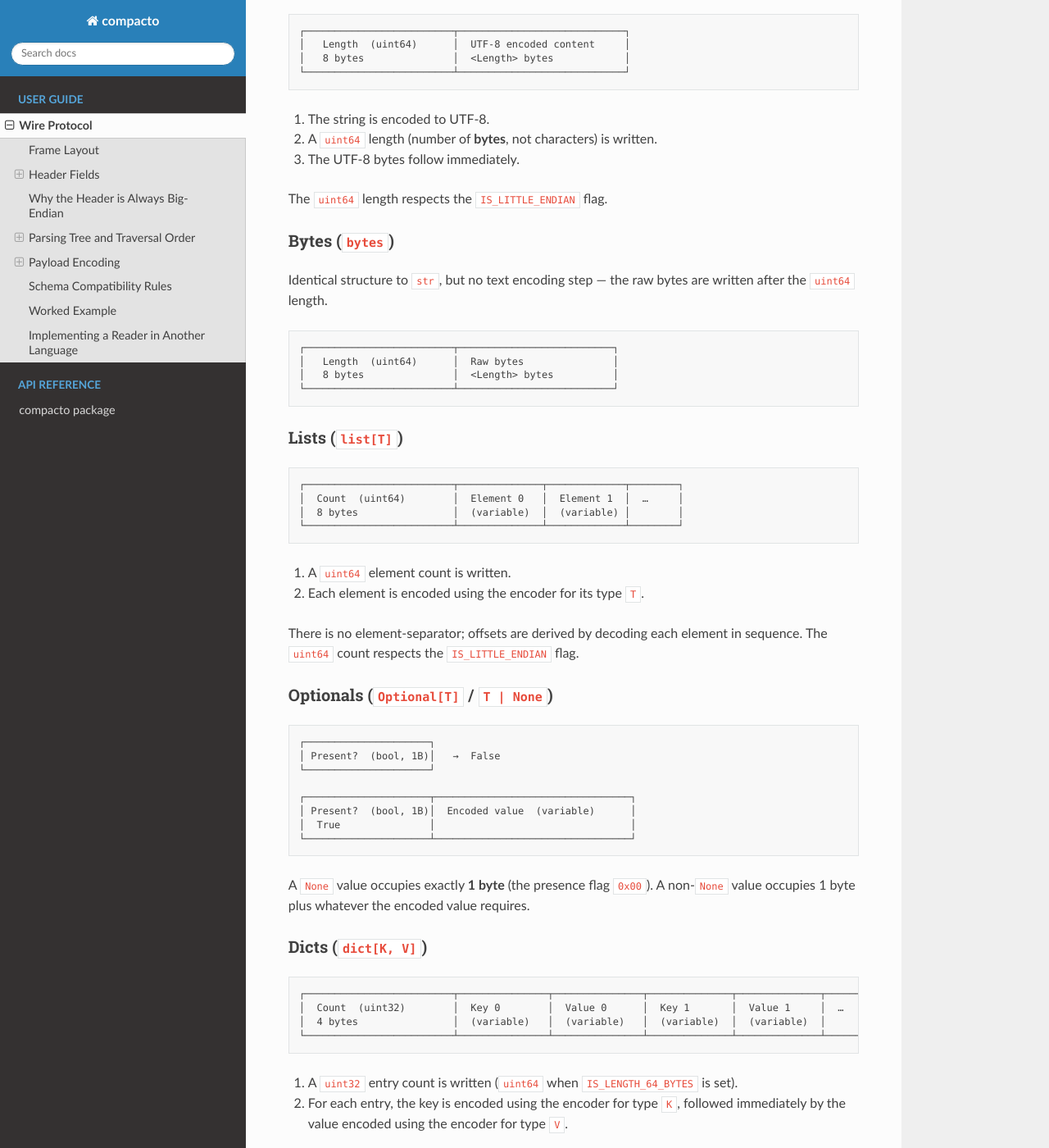
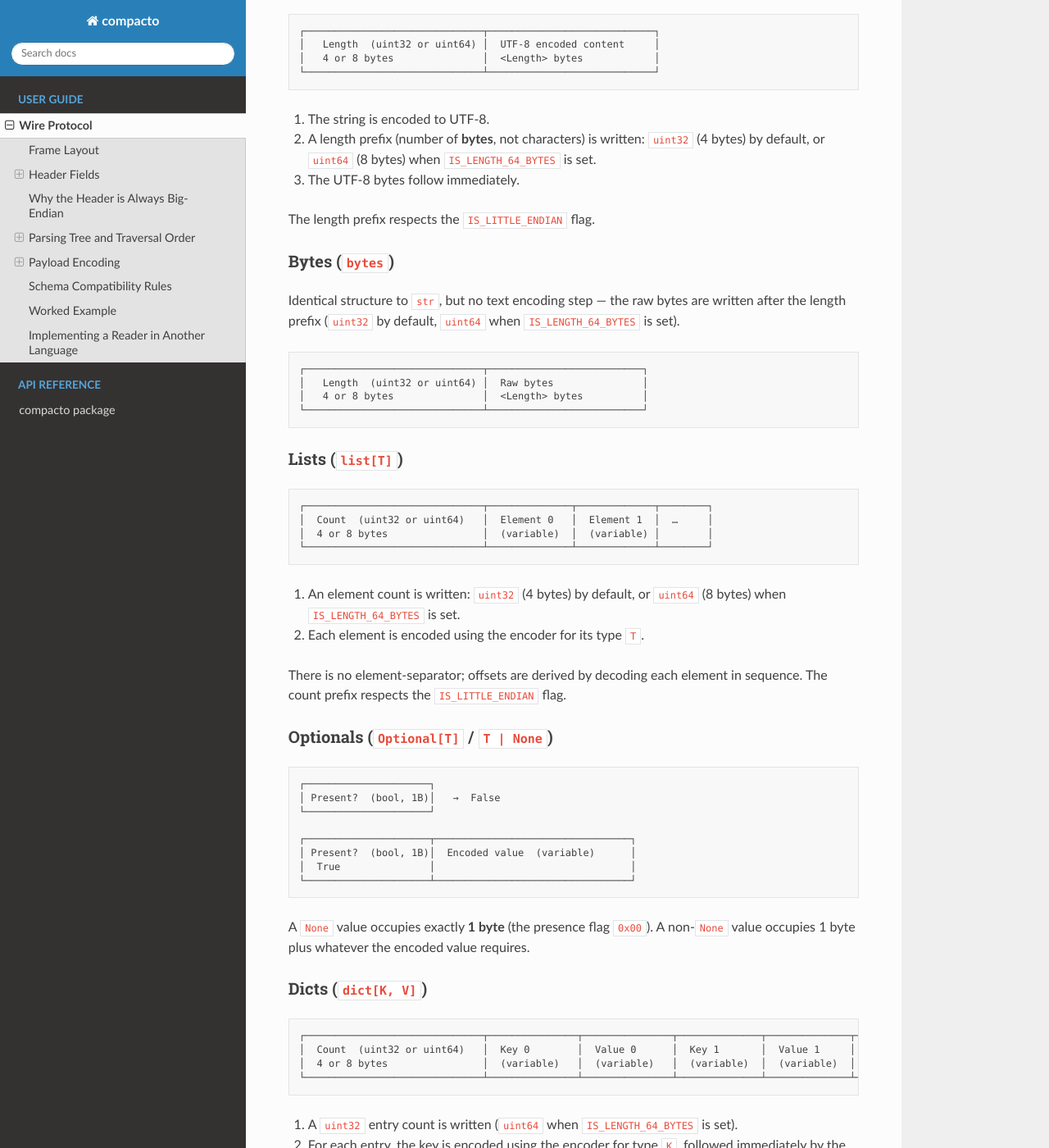
Before and after one commit to HideyoshiNakazone/compacto, a Sphinx documentation site: the page built from docs/source/protocol.rst, in a window 1280 px wide and 1400 px high, scrolled down 5939 px. Shown: the whole window at 82% size. Built offline with Sphinx 7.4.7 and the Read the Docs theme 3.1.0, drawn with Linux system fonts in a browser that asks for light colours; some of the changed text lies outside the part shown.

Commit message:
chore: update protocol documentation to support uint32 and uint64 length prefixes

```diff
--- a/docs/source/protocol.rst
+++ b/docs/source/protocol.rst
@@ -347,45 +347,49 @@ Strings (``str``)
 
 .. code-block:: text
 
-    ┌─────────────────────────┬────────────────────────────┐
-    │   Length  (uint64)      │  UTF-8 encoded content     │
-    │   8 bytes               │  <Length> bytes            │
-    └─────────────────────────┴────────────────────────────┘
+    ┌──────────────────────────────┬────────────────────────────┐
+    │   Length  (uint32 or uint64) │  UTF-8 encoded content     │
+    │   4 or 8 bytes               │  <Length> bytes            │
+    └──────────────────────────────┴────────────────────────────┘
 
 1. The string is encoded to UTF-8.
-2. A ``uint64`` length (number of **bytes**, not characters) is written.
+2. A length prefix (number of **bytes**, not characters) is written: ``uint32``
+   (4 bytes) by default, or ``uint64`` (8 bytes) when ``IS_LENGTH_64_BYTES`` is
+   set.
 3. The UTF-8 bytes follow immediately.
 
-The ``uint64`` length respects the ``IS_LITTLE_ENDIAN`` flag.
+The length prefix respects the ``IS_LITTLE_ENDIAN`` flag.
 
 Bytes (``bytes``)
 ~~~~~~~~~~~~~~~~~
 
 Identical structure to ``str``, but no text encoding step — the raw bytes are
-written after the ``uint64`` length.
+written after the length prefix (``uint32`` by default, ``uint64`` when
+``IS_LENGTH_64_BYTES`` is set).
 
 .. code-block:: text
 
-    ┌─────────────────────────┬──────────────────────────┐
-    │   Length  (uint64)      │  Raw bytes               │
-    │   8 bytes               │  <Length> bytes          │
-    └─────────────────────────┴──────────────────────────┘
+    ┌──────────────────────────────┬──────────────────────────┐
+    │   Length  (uint32 or uint64) │  Raw bytes               │
+    │   4 or 8 bytes               │  <Length> bytes          │
+    └──────────────────────────────┴──────────────────────────┘
 
 Lists (``list[T]``)
 ~~~~~~~~~~~~~~~~~~~
 
 .. code-block:: text
 
-    ┌─────────────────────────┬──────────────┬─────────────┬────────┐
-    │  Count  (uint64)        │  Element 0   │  Element 1  │  …     │
-    │  8 bytes                │  (variable)  │  (variable) │        │
-    └─────────────────────────┴──────────────┴─────────────┴────────┘
+    ┌──────────────────────────────┬──────────────┬─────────────┬────────┐
+    │  Count  (uint32 or uint64)   │  Element 0   │  Element 1  │  …     │
+    │  4 or 8 bytes                │  (variable)  │  (variable) │        │
+    └──────────────────────────────┴──────────────┴─────────────┴────────┘
 
-1. A ``uint64`` element count is written.
+1. An element count is written: ``uint32`` (4 bytes) by default, or ``uint64``
+   (8 bytes) when ``IS_LENGTH_64_BYTES`` is set.
 2. Each element is encoded using the encoder for its type ``T``.
 
 There is no element-separator; offsets are derived by decoding each element
-in sequence. The ``uint64`` count respects the ``IS_LITTLE_ENDIAN`` flag.
+in sequence. The count prefix respects the ``IS_LITTLE_ENDIAN`` flag.
 
 Optionals (``Optional[T]`` / ``T | None``)
 ~~~~~~~~~~~~~~~~~~~~~~~~~~~~~~~~~~~~~~~~~~
@@ -409,10 +413,10 @@ Dicts (``dict[K, V]``)
 
 .. code-block:: text
 
-    ┌─────────────────────────┬───────────────┬───────────────┬──────────────┬──────────────┬────────┐
-    │  Count  (uint32)        │  Key 0        │  Value 0      │  Key 1       │  Value 1     │  …     │
-    │  4 bytes                │  (variable)   │  (variable)   │  (variable)  │  (variable)  │        │
-    └─────────────────────────┴───────────────┴───────────────┴──────────────┴──────────────┴────────┘
+    ┌──────────────────────────────┬───────────────┬───────────────┬──────────────┬──────────────┬────────┐
+    │  Count  (uint32 or uint64)   │  Key 0        │  Value 0      │  Key 1       │  Value 1     │  …     │
+    │  4 or 8 bytes                │  (variable)   │  (variable)   │  (variable)  │  (variable)  │        │
+    └──────────────────────────────┴───────────────┴───────────────┴──────────────┴──────────────┴────────┘
 
 1. A ``uint32`` entry count is written (``uint64`` when ``IS_LENGTH_64_BYTES`` is set).
 2. For each entry, the key is encoded using the encoder for type ``K``, followed
@@ -529,13 +533,16 @@ Minimum steps to decode a compacto frame:
 
    * **Fixed-size primitive** — read *N* bytes and interpret as the appropriate
      integer or float type.
-   * **str / bytes** — read a ``uint64`` length, then read that many bytes.
-     Interpret as UTF-8 for ``str``.
-   * **list[T]** — read a ``uint64`` count, then decode *count* elements of type
-     ``T`` in sequence (left to right, index 0 first).
-   * **dict[K, V]** — read a ``uint32`` (or ``uint64``) count, then decode
-     *count* key-value pairs: for each pair, decode one ``K`` followed
-     immediately by one ``V`` (key before value, pairs in insertion order).
+   * **str / bytes** — read a ``uint32`` length (or ``uint64`` if
+     ``IS_LENGTH_64_BYTES``), then read that many bytes. Interpret as UTF-8 for
+     ``str``.
+   * **list[T]** — read a ``uint32`` count (or ``uint64`` if
+     ``IS_LENGTH_64_BYTES``), then decode *count* elements of type ``T`` in
+     sequence (left to right, index 0 first).
+   * **dict[K, V]** — read a ``uint32`` count (or ``uint64`` if
+     ``IS_LENGTH_64_BYTES``), then decode *count* key-value pairs: for each
+     pair, decode one ``K`` followed immediately by one ``V`` (key before
+     value, pairs in insertion order).
    * **Optional[T]** — read 1 byte (the presence flag). If ``0x01``, decode one
      value of type ``T``. If ``0x00``, the field is ``null`` / ``None``.
    * **Nested object** — no wrapper bytes; decode its fields inline, in their
```
